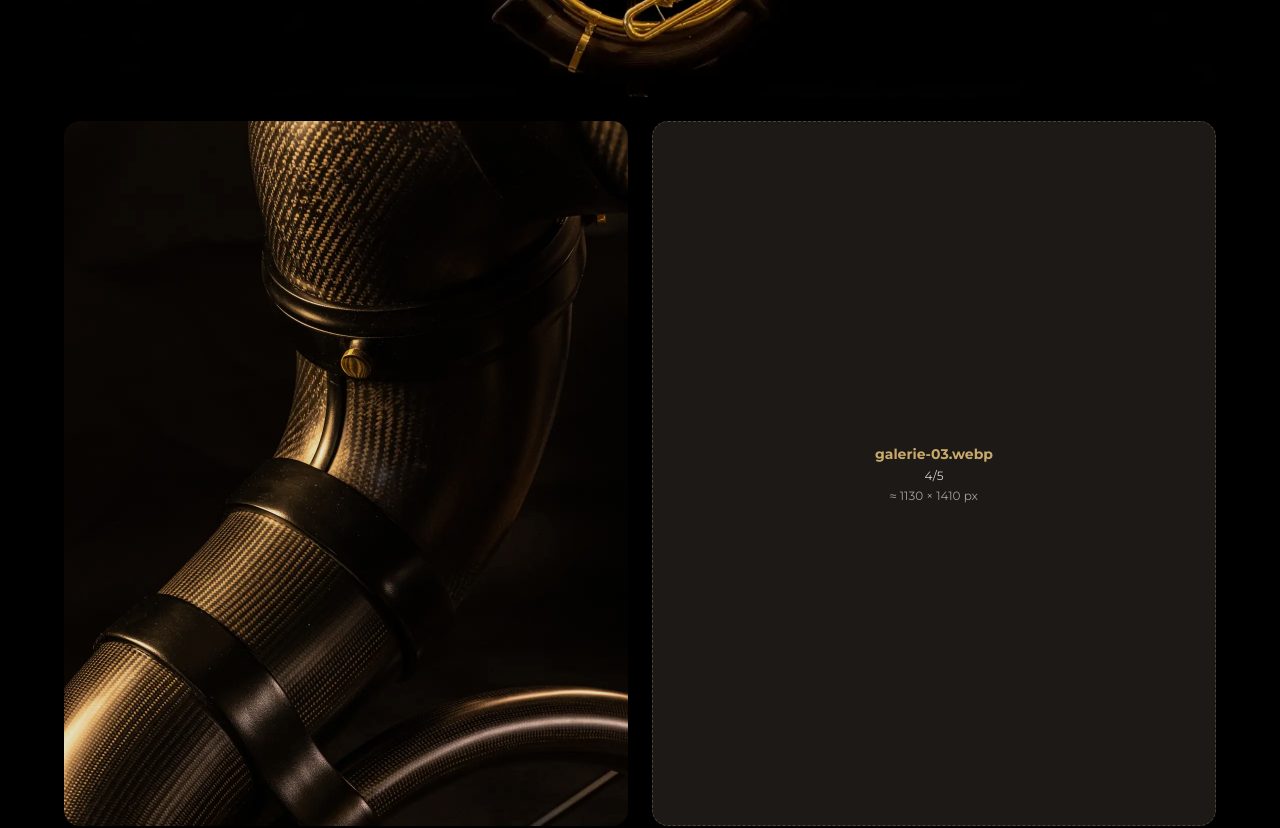
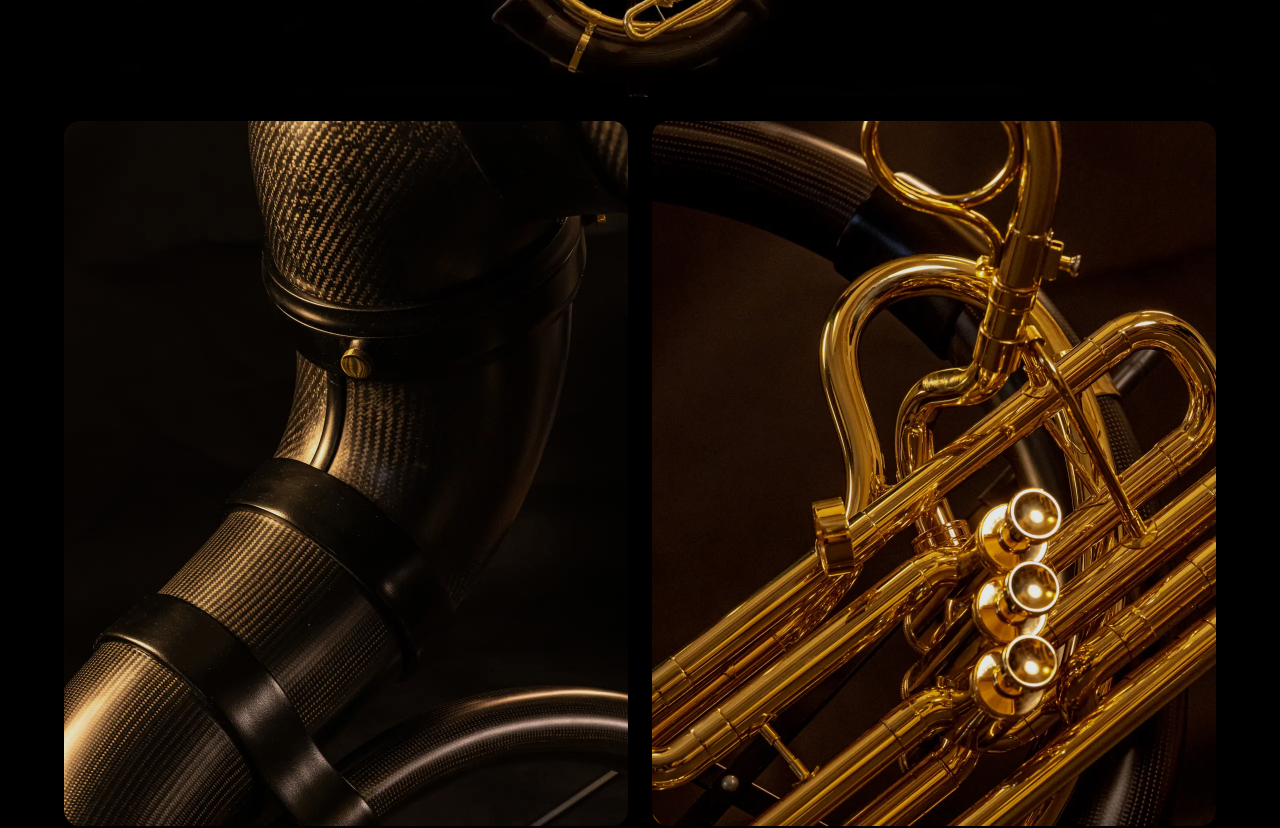
Before and after one commit to Fysalidev/www-sousaphone-carbon, a Next.js app: page /galerie in a window 1280 px wide. Shown: the part 1040-1868 px from the top of the page. Built offline with nearby package versions, Linux system fonts and the light colour scheme.

Commit message:
16 | Galerie | galerie-03 integree (galerie + vignette accueil)
Generated by Mistral Vibe.
Co-Authored-By: Mistral Vibe <vibe@mistral.ai>

```diff
--- a/src/app/galerie/page.js
+++ b/src/app/galerie/page.js
@@ -25,6 +25,10 @@ const PHOTOS = {
   },
   "02": {
     src: "/galerie/galerie-02.webp",
+    alt: "Photographie du Sousaphone Carbon",
+  },
+  "03": {
+    src: "/galerie/galerie-03.webp",
     alt: "Photographie du Sousaphone Carbon",
   },
 };
--- a/src/components/DonneesGalerie.js
+++ b/src/components/DonneesGalerie.js
@@ -64,4 +64,10 @@ export const PHOTOS = {
     largeur: 1130,
     hauteur: 1410,
   },
+  "03": {
+    src: "/galerie/galerie-03.webp",
+    alt: "Photographie du Sousaphone Carbon",
+    largeur: 1130,
+    hauteur: 1410,
+  },
 };
```
Also changed, not shown: public/galerie/galerie-03.webp (added).
